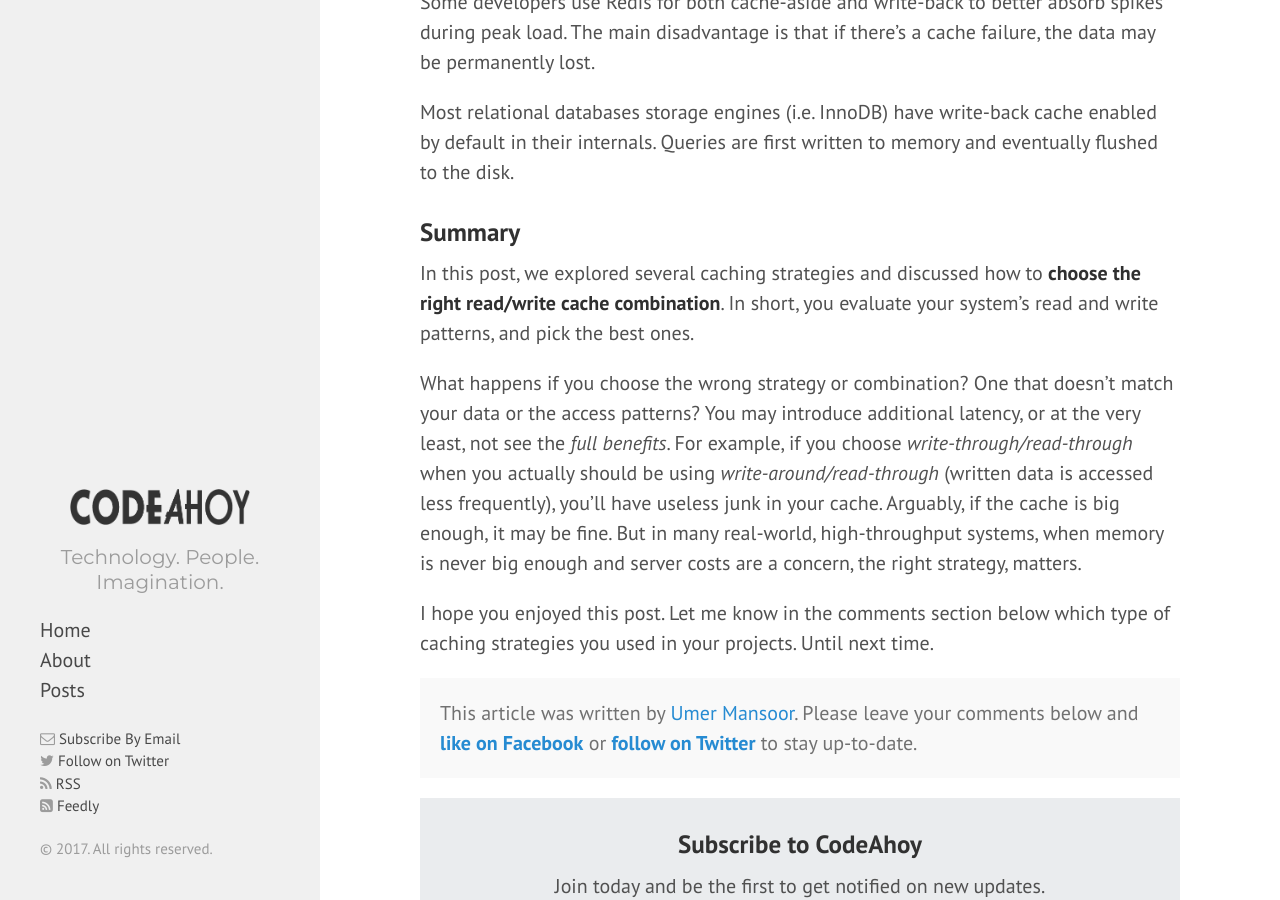
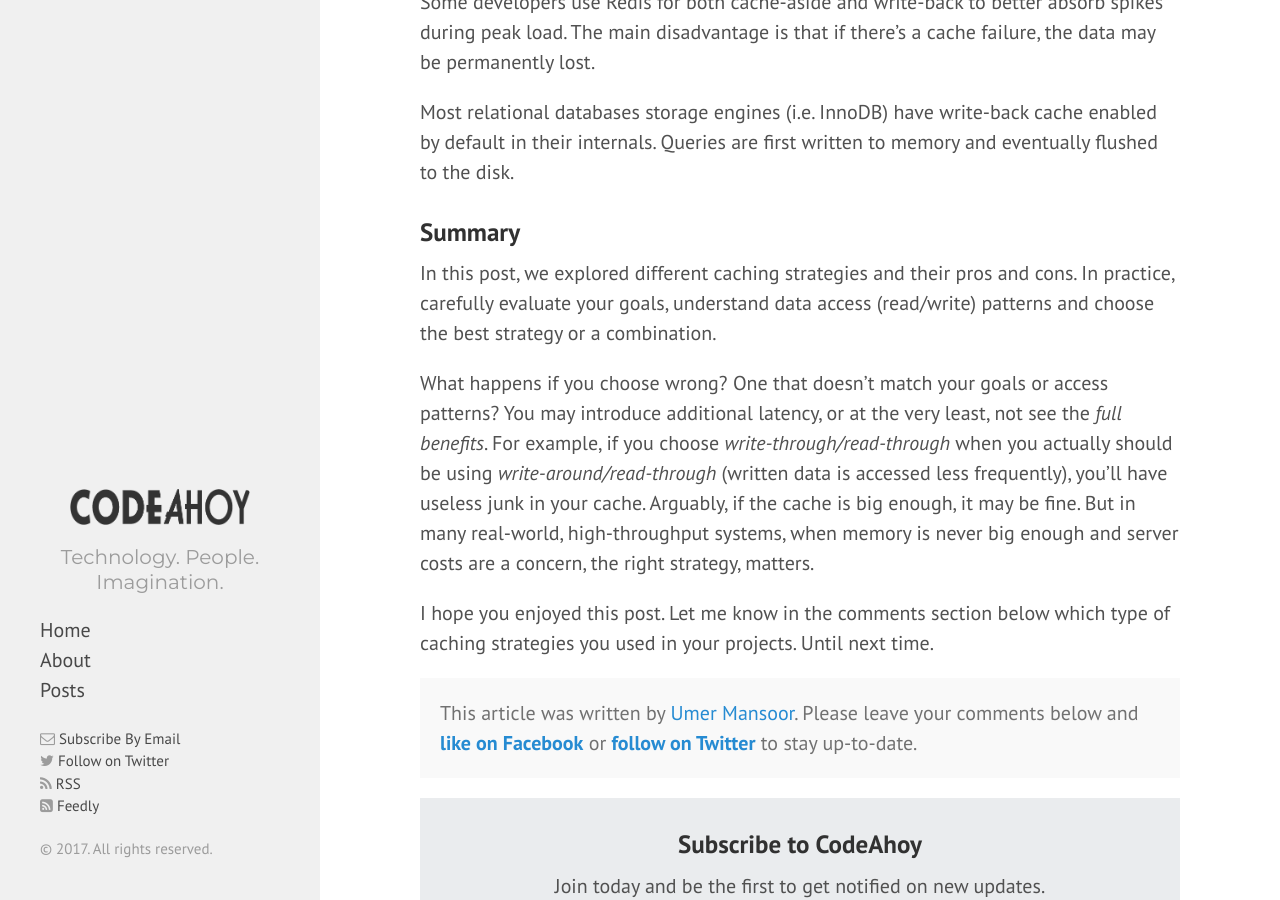
Before and after one commit to talk2viren/umermansoor.github.io, a Jekyll site: the page built from _posts/2017-08-11-caching-strategies-and-how-to-choose-the-right-one.md, in a window 1280 px wide and 900 px high, scrolled down 5414 px. Built offline with Jekyll 4.4.1, drawn with Linux system fonts in a browser that asks for light colours; nearby versions of some CDN libraries; a script that is not in the unit is left out; comment, search, counter and statistics services are not loaded.

Commit message:
paragraph grammar

```diff
--- a/_posts/2017-08-11-caching-strategies-and-how-to-choose-the-right-one.md
+++ b/_posts/2017-08-11-caching-strategies-and-how-to-choose-the-right-one.md
@@ -95,8 +95,8 @@ Most relational databases storage engines (i.e. InnoDB) have write-back cache en
 
 ### Summary
 
-In this post, we explored several caching strategies and discussed how to **choose the right read/write cache combination**. In short, you evaluate your system's read and write patterns, and pick the best ones.
+In this post, we explored different caching strategies and their pros and cons. In practice, carefully evaluate your goals, understand data access (read/write) patterns and choose the best strategy or a combination.
 
-What happens if you choose the wrong strategy or combination? One that doesn't match your data or the access patterns? You may introduce additional latency, or at the very least, not see the *full benefits*. For example, if you choose *write-through/read-through* when you actually should be using *write-around/read-through* (written data is accessed less frequently), you'll have useless junk in your cache. Arguably, if the cache is big enough, it may be fine. But in many real-world, high-throughput systems, when memory is never big enough and server costs are a concern, the right strategy, matters.
+What happens if you choose wrong? One that doesn't match your goals or access patterns? You may introduce additional latency, or at the very least, not see the *full benefits*. For example, if you choose *write-through/read-through* when you actually should be using *write-around/read-through* (written data is accessed less frequently), you'll have useless junk in your cache. Arguably, if the cache is big enough, it may be fine. But in many real-world, high-throughput systems, when memory is never big enough and server costs are a concern, the right strategy, matters.
 
 I hope you enjoyed this post. Let me know in the comments section below which type of caching strategies you used in your projects. Until next time.
```
